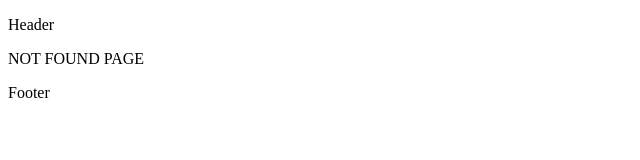
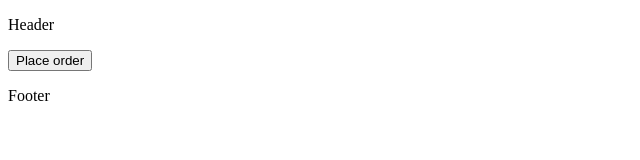
Before and after one commit to Olegborodko/NEXT-JS-BEGGINER-TO-ADV, a Next.js app: page /order-product in a window 1280 px wide. Before the commit this address had no page. Shown: the top 160 px of the page, without its empty margins (0-640 px from the left). Built offline with nearby package versions, Linux system fonts and the light colour scheme.

Commit message:
navigate programmatically

```diff
--- /dev/null
+++ b/src/app/order-product/page.tsx
@@ -0,0 +1,19 @@
+"use client";
+import { useRouter } from "next/navigation";
+
+export default function OrderProduct() {
+  const router = useRouter()
+
+  const handleClick = () => {
+    console.log('test');
+    router.push("/");
+  }
+
+  return (
+    <>
+    <button onClick={handleClick}>
+      Place order
+    </button>
+    </>
+  );
+}
```
Also changed, not shown: doc/navigating-programatly.txt (added).
